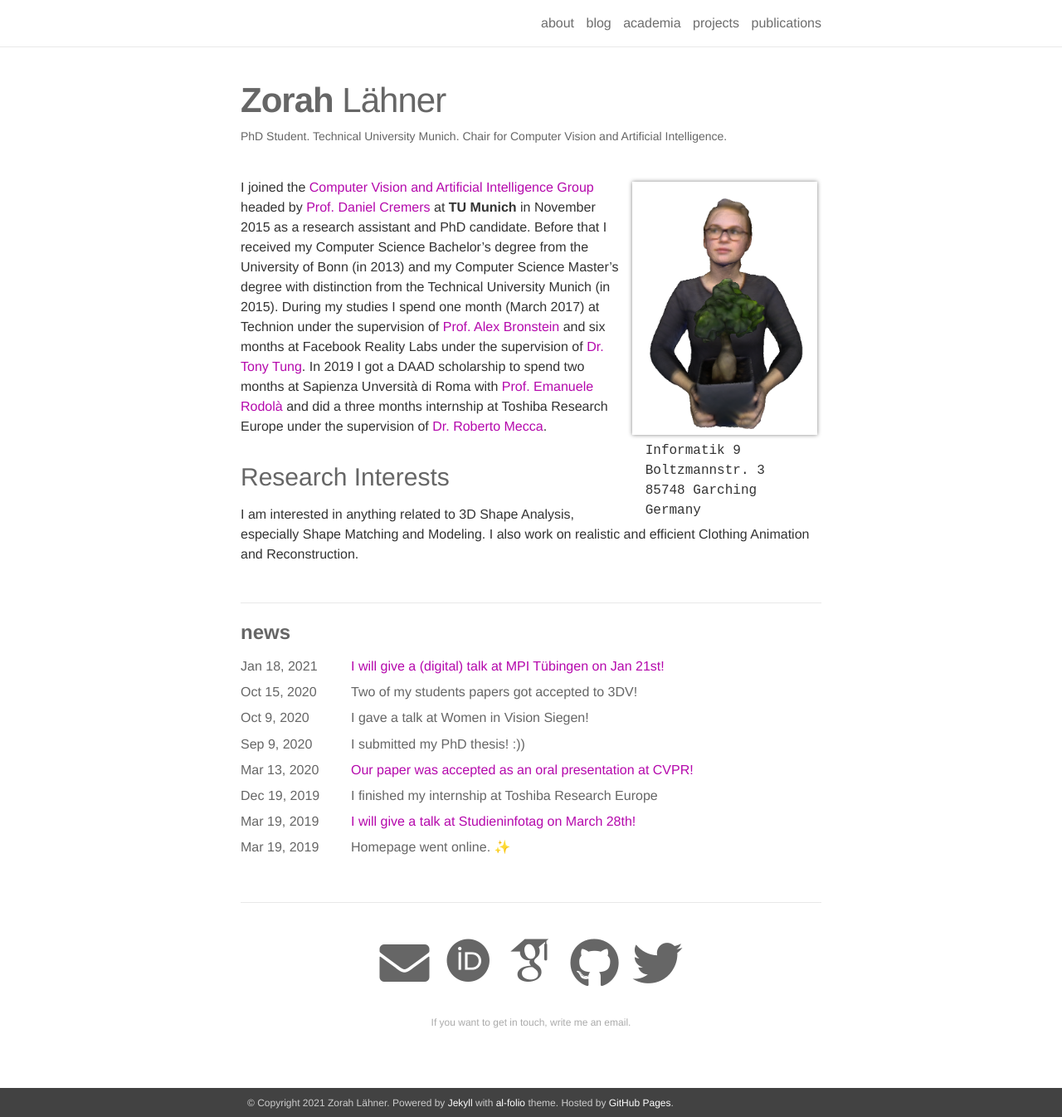
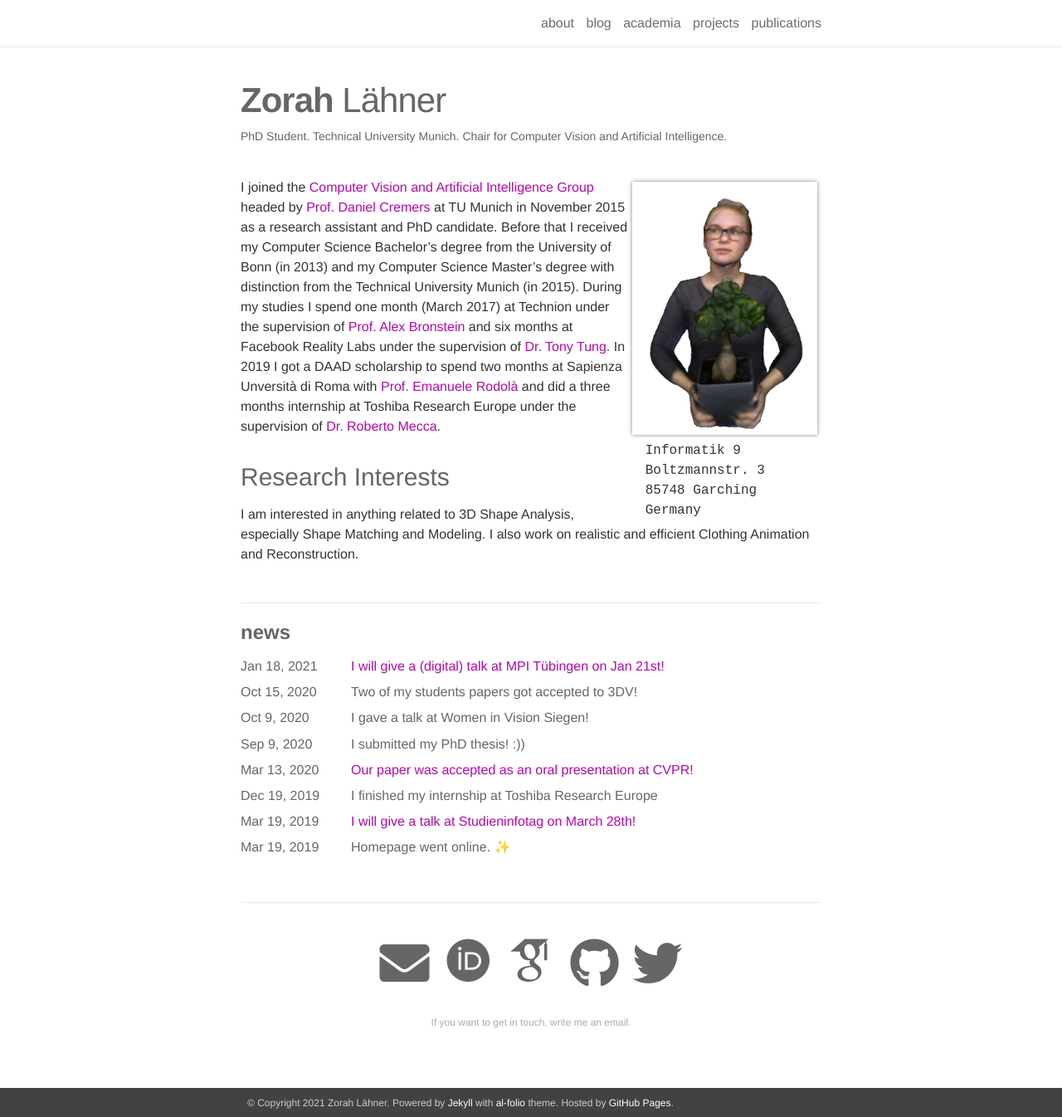
Before and after one commit to zorah/zorah.github.io, a Jekyll site: the page built from _pages/about.md, in a window 1280 px wide and 1346 px high. Shown: the whole window at 83% size. Built offline with Jekyll 4.4.1, drawn with Linux system fonts in a browser that asks for light colours; nearby versions of some CDN libraries; emoji names are drawn with the system emoji font; some web fonts are replaced.

Commit message:
formatting issues

```diff
--- a/_pages/about.md
+++ b/_pages/about.md
@@ -17,7 +17,7 @@ news: true
 social: true
 ---
 
-I joined the [Computer Vision and Artificial Intelligence Group](https://vision.in.tum.de/){:target="\_blank"} headed by [Prof. Daniel Cremers](https://vision.in.tum.de/members/cremers){:target="\_blank"} at **TU Munich** in November 2015 as a research assistant and PhD candidate. Before that I received my Computer Science Bachelor's degree from the University of Bonn (in 2013) and my Computer Science Master's degree with distinction from the Technical University Munich (in 2015). During my studies I spend one month (March 2017) at Technion under the supervision of [Prof. Alex Bronstein](https://bron.cs.technion.ac.il){:target="\_blank"} and six months at Facebook Reality Labs under the supervision of [Dr. Tony Tung](https://sites.google.com/site/tony2ng/){:target="\_blank"}. In 2019 I got a DAAD scholarship to spend two months at Sapienza Unversità di Roma with [Prof. Emanuele Rodolà](https://sites.google.com/site/erodola/){:target="\_blank"} and did a three months internship at Toshiba Research Europe under the supervision of [Dr. Roberto Mecca](http://www.robertomecca.com/){:target="\_blank"}.
+I joined the [Computer Vision and Artificial Intelligence Group](https://vision.in.tum.de/){:target="\_blank"} headed by [Prof. Daniel Cremers](https://vision.in.tum.de/members/cremers){:target="\_blank"} at TU Munich in November 2015 as a research assistant and PhD candidate. Before that I received my Computer Science Bachelor's degree from the University of Bonn (in 2013) and my Computer Science Master's degree with distinction from the Technical University Munich (in 2015). During my studies I spend one month (March 2017) at Technion under the supervision of [Prof. Alex Bronstein](https://bron.cs.technion.ac.il){:target="\_blank"} and six months at Facebook Reality Labs under the supervision of [Dr. Tony Tung](https://sites.google.com/site/tony2ng/){:target="\_blank"}. In 2019 I got a DAAD scholarship to spend two months at Sapienza Unversità di Roma with [Prof. Emanuele Rodolà](https://sites.google.com/site/erodola/){:target="\_blank"} and did a three months internship at Toshiba Research Europe under the supervision of [Dr. Roberto Mecca](http://www.robertomecca.com/){:target="\_blank"}.
 
 ### Research Interests
 
```
Also changed, not shown: _pages/academia.md (+1 -1 lines).
